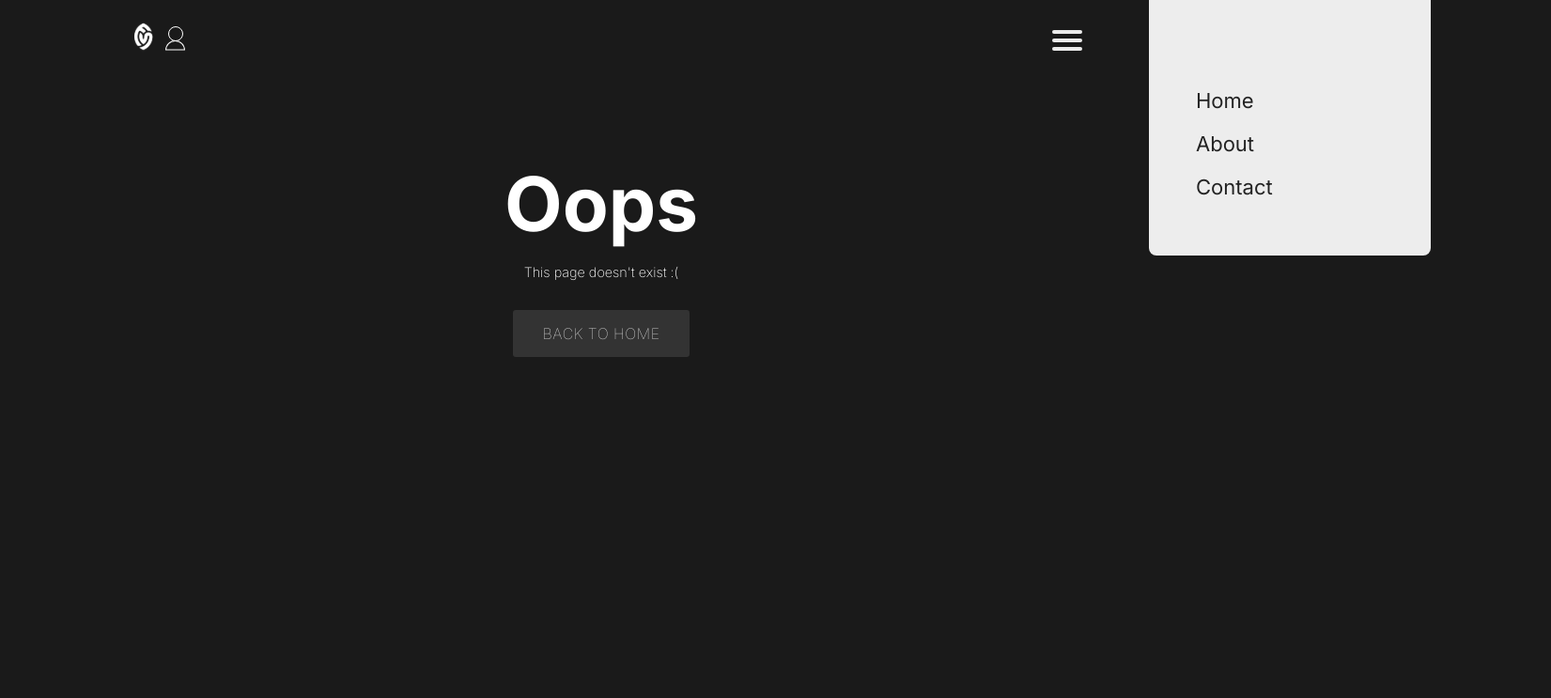
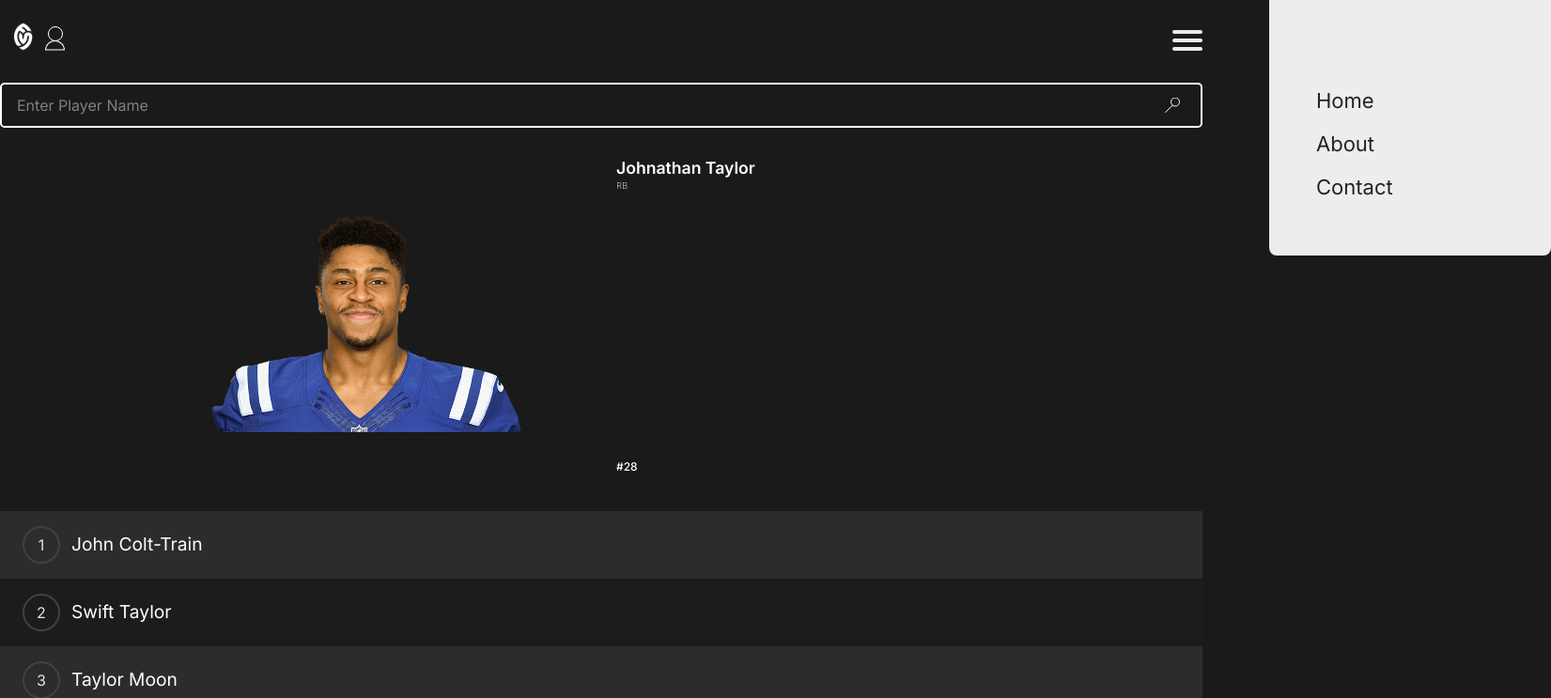
Before and after one commit to Justinjp126/FantasyNicknames, a React (Vite) app in the folder fantasy-nicknames/: page /player in a window 1280 px wide. Shown: the top 743 px of the page at 94% size, 1651 px wide, since content can reach past the window. Built offline with nearby package versions, Linux system fonts and the light colour scheme.

Commit message:
Add general fixes

```diff
--- a/fantasy-nicknames/src/App.jsx
+++ b/fantasy-nicknames/src/App.jsx
@@ -8,18 +8,24 @@ import MainPage from './pages/MainPage'
 import NicknamePage from './pages/NicknamePage'
 import ErrorPage from './pages/ErrorPage'
 import fantasyNicknames from "./fantasy-nicknames.json"
-import C_KuppPage from "./pages/C_KuppPage"
-import {   createBrowserRouter,
+import {
+  createBrowserRouter,
   RouterProvider,
   Route } from "react-router-dom"
 import './css/styles.min.css'
 
+
 const router = createBrowserRouter([
   {
     path: "/",
-    element: <NicknamePage />,
+    element: <MainPage />,
     errorElement: <ErrorPage />
   },
+  {
+    path: '/player/',
+    element: <NicknamePage />,
+    errorElement: <ErrorPage />,
+  }
 ]);
 
 function App() {
--- a/fantasy-nicknames/src/components/Nickname.jsx
+++ b/fantasy-nicknames/src/components/Nickname.jsx
@@ -1,4 +1,4 @@
-import React from "react";
+import React, { createContext } from "react";
 import fantasyNicknames from "../fantasy-nicknames.json"
 
 export default function Nickname(props) {
@@ -7,8 +7,11 @@ export default function Nickname(props) {
     namesArray.push(key)
   })
 
+  const PlayerNmae = createContext();
+
   return (
     <>
+
     <div className="nickname">
       <ol className="nickname__ol" id={props.items.nickname}>
         {props.items.nicknames.map(nickname => (
--- a/fantasy-nicknames/src/components/PlayerSmall.jsx
+++ b/fantasy-nicknames/src/components/PlayerSmall.jsx
@@ -27,7 +27,6 @@ export default function Player(props) {
     }
   }
 
-  console.log(nameObj.type)
   return (
     <>
       <div className="playerSmall">
--- a/fantasy-nicknames/src/components/Search.jsx
+++ b/fantasy-nicknames/src/components/Search.jsx
@@ -1,8 +1,12 @@
-import React from "react";
+import React, { useState } from "react";
 import fantasyNicknames from "../fantasy-nicknames.json"
 import Options from "./Options";
-export default function Search() {
+import { Form } from "react-router-dom"
+
+export default function Search({addPlayer}) {
   var namesArray = []
+  const [player, setPlayer] = useState("")
+
   Object.keys(fantasyNicknames).forEach(function(key,index) {
     namesArray.push(key)
   })
@@ -15,18 +19,27 @@ export default function Search() {
     )
   })
 
+  const handleChange = (event) => {
+      setPlayer(event.target.value);
+    };
+
+  const handleSubmit = (event) => {
+    event.preventDefault();
+    addPlayer(player);
+    setPlayer("");
+  };
+
   return (
     <>
-    <form action="">
+      <Form method="get" action="/player" reloadDocument onSubmit={handleSubmit} onChange={handleChange} value={player}>
         <div className="searchBarContainer">
           <input placeholder="Enter Player Name" list="search_bar" name="searchBar" id="searchBar" className="search" />
           <img src="src/images/search.svg" alt="Search Icon" className="searchBarContainer__icon" />
         </div>
-      <datalist id="search_bar">
+        <datalist id="search_bar" name="datalist">
           {names}
         </datalist>
-    </form>
-
+      </Form>
     </>
 
   );
--- a/fantasy-nicknames/src/pages/C_KuppPage.jsx
+++ /dev/null
@@ -1,19 +0,0 @@
-import React from "react";
-import Header from "../components/Header"
-import Search from "../components/Search";
-import PlayerSmall from "../components/PlayerSmall";
-import fantasyNicknames from "../fantasy-nicknames.json"
-export default function C_KuppPage() {
-
-  return (
-    <>
-      <main>
-        <Header />
-        <Search />
-        <PlayerSmall items={fantasyNicknames["Cooper Kupp"]} />
-      </main>
-
-    </>
-
-  );
-}
--- a/fantasy-nicknames/src/pages/MainPage.jsx
+++ b/fantasy-nicknames/src/pages/MainPage.jsx
@@ -9,7 +9,7 @@ export default function MainPage() {
     <>
       <main>
         <Header />
-        <Search />
+        <Search addPlayer={"Cooper Kupp"}/>
         <div className="mainText">
           <h1 className="mainText__title">Popular Players</h1>
           <p className="mainText__text">Or search for your favorite players</p>
--- a/fantasy-nicknames/src/pages/NicknamePage.jsx
+++ b/fantasy-nicknames/src/pages/NicknamePage.jsx
@@ -4,7 +4,7 @@ import Header from "../components/Header"
 import Search from "../components/Search"
 import fantasyNicknames from "../fantasy-nicknames.json"
 import PlayerSmall from "../components/PlayerSmall"
-export default function NicknamePage() {
+export default function NicknamePage(props) {
   //put names into array
   var namesArray = []
   var nicknamesArray = []
@@ -23,8 +23,6 @@ export default function NicknamePage() {
     return (
       <>
       <main>
-        <Header />
-        <Search />
         <PlayerSmall items={items.name} />
       </main>
 
@@ -35,6 +33,8 @@ export default function NicknamePage() {
   })
   return (
     <>
+      <Header />
+      <Search />
       {names}
     </>
 
```
Lines whose indentation alone changed are shown as unchanged.
